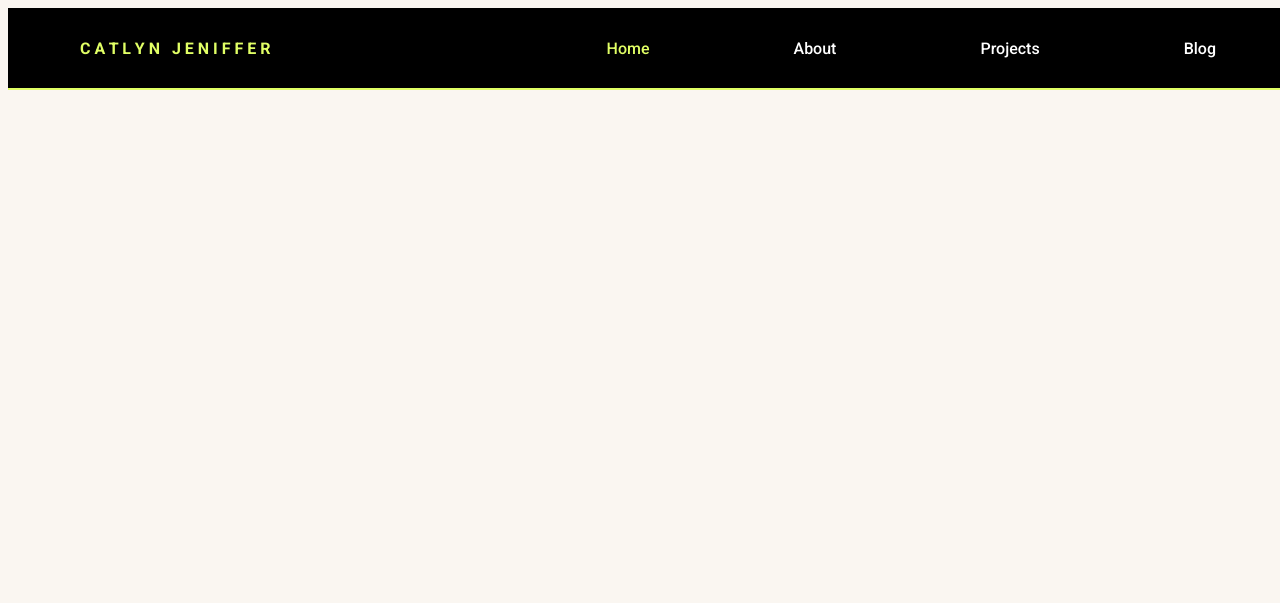
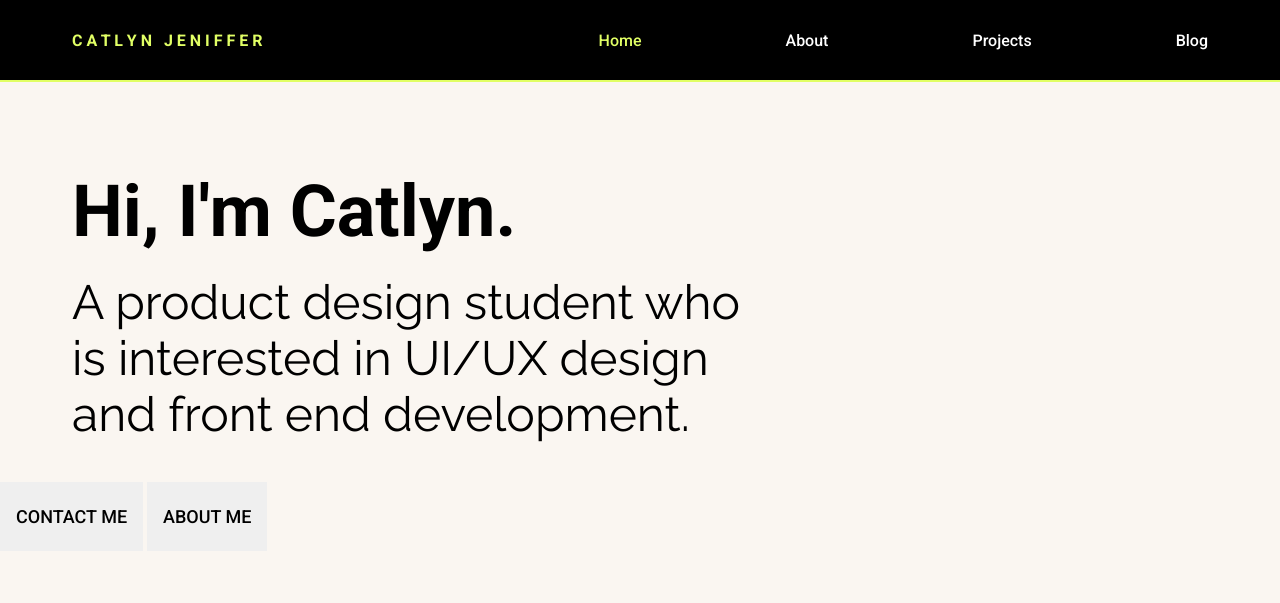
Before and after one commit to catlynjeniffer/Personal-website_Catlyn-Jeniffer, a plain HTML site: page index.html in a window 1280 px wide. Drawn offline with Linux system fonts and the light colour scheme.

Commit message:
add styling to hero

```diff
--- a/index.html
+++ b/index.html
@@ -14,6 +14,7 @@
     <link rel="stylesheet" href="style.css">
 </head>
 <body>
+
     <header>
         <h4>C A T L Y N &nbsp; J E N I F F E R</h4>
         <nav>
@@ -21,9 +22,22 @@
                 <li><a href="#" class="active">Home</a></li>
                 <li><a href="#">About</a></li>
                 <li><a href="#">Projects</a></li>
-                <li><a href="#">Blog</a></li>
+                <li><a href="#" class="last">Blog</a></li>
             </ul>
         </nav>
     </header>
+
+    <main>
+        <section id="hero">
+            <div id="hero-greeting">
+                <h1>Hi, I'm Catlyn.</h1>
+                <p>A product design student who is interested in UI/UX design and front end development.</p>
+                <div id="hero-button">
+                    <button>CONTACT ME</button>
+                    <button>ABOUT ME </button>
+                </div>
+            </div>
+        </section>
+    </main>
 </body>
 </html>
--- a/style.css
+++ b/style.css
@@ -1,4 +1,7 @@
-
+* {
+    margin: 0;
+    padding: 0;
+}
 body {
     background-color:#FAF6F1;
 }
@@ -42,3 +45,42 @@ h4 {
 .navbar a.active {
     color: #E1FF65;
 }
+
+#hero {
+    width: 60%;
+    height: 600px;
+    display: flex;
+    justify-content: space-between;
+    align-items: center;
+}
+
+h1 {
+    font-family: 'Roboto', sans-serif;
+    font-size: 72px;
+    font-weight: 700;
+    margin-left: 72px;
+    margin-top: 120px;
+    margin-bottom: 20px;
+}
+
+p {
+    font-family: 'Raleway', sans-serif;
+    font-size: 48px;
+    font-weight: 400;
+    margin-left: 72px;
+    margin-top: 20px;
+    margin-bottom: 20px;
+}
+
+#hero-button button {
+    padding: 24px 16px;
+    margin-top: 20px;
+    font-family: 'Roboto', sans-serif;
+    font-size: 18px;
+    font-weight: 500;
+    border: none;
+}
+
+#hero-button .primary {
+    background-color: black;
+}
```
